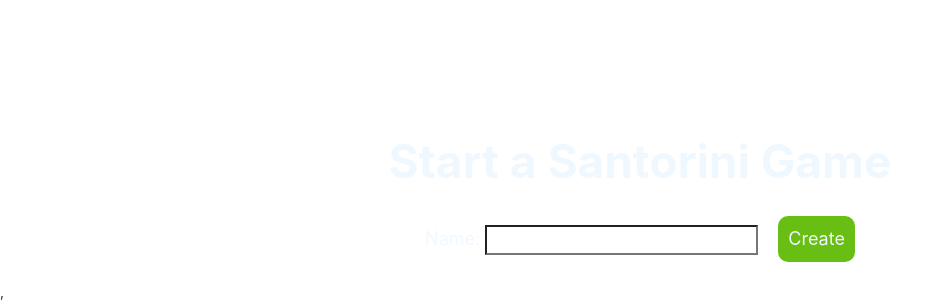
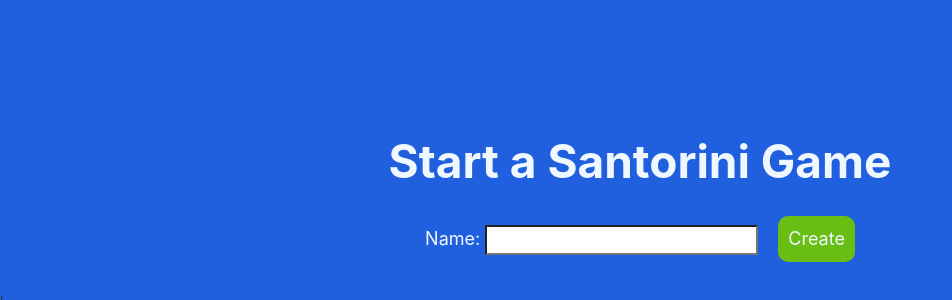
Before and after one commit to arkmenos/santorini-app, a React (Vite) app: page / in a window 1280 px wide. Shown: the part 146-446 px from the top of the page, without its empty margins (0-952 px from the left). Built offline with nearby package versions, Linux system fonts and the light colour scheme; no server answers.

Commit message:
Added back background color

```diff
--- a/index.css
+++ b/index.css
@@ -1,5 +1,5 @@
 #root{
-    /* background-color:hsl(220, 75%, 50%); */
+    background-color:hsl(220, 75%, 50%);
     height: 100%;
     width:100%
 }
@@ -7,7 +7,7 @@
 html,
 body,
 #root,.app > div {
-    /* background-color:hsl(220, 75%, 50%);     */
+    background-color:hsl(220, 75%, 50%);
     height: 100%;
     overflow-x: hidden;
 }
```
